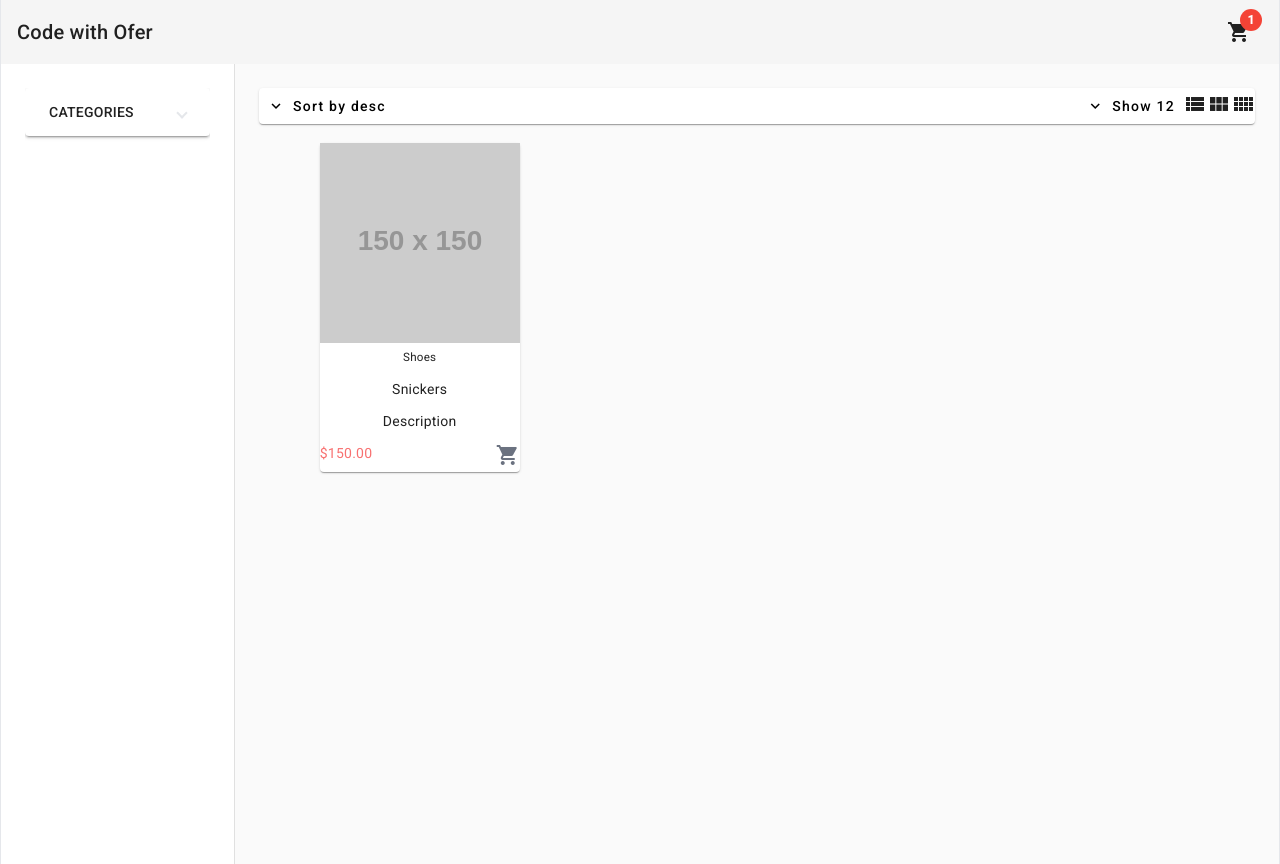
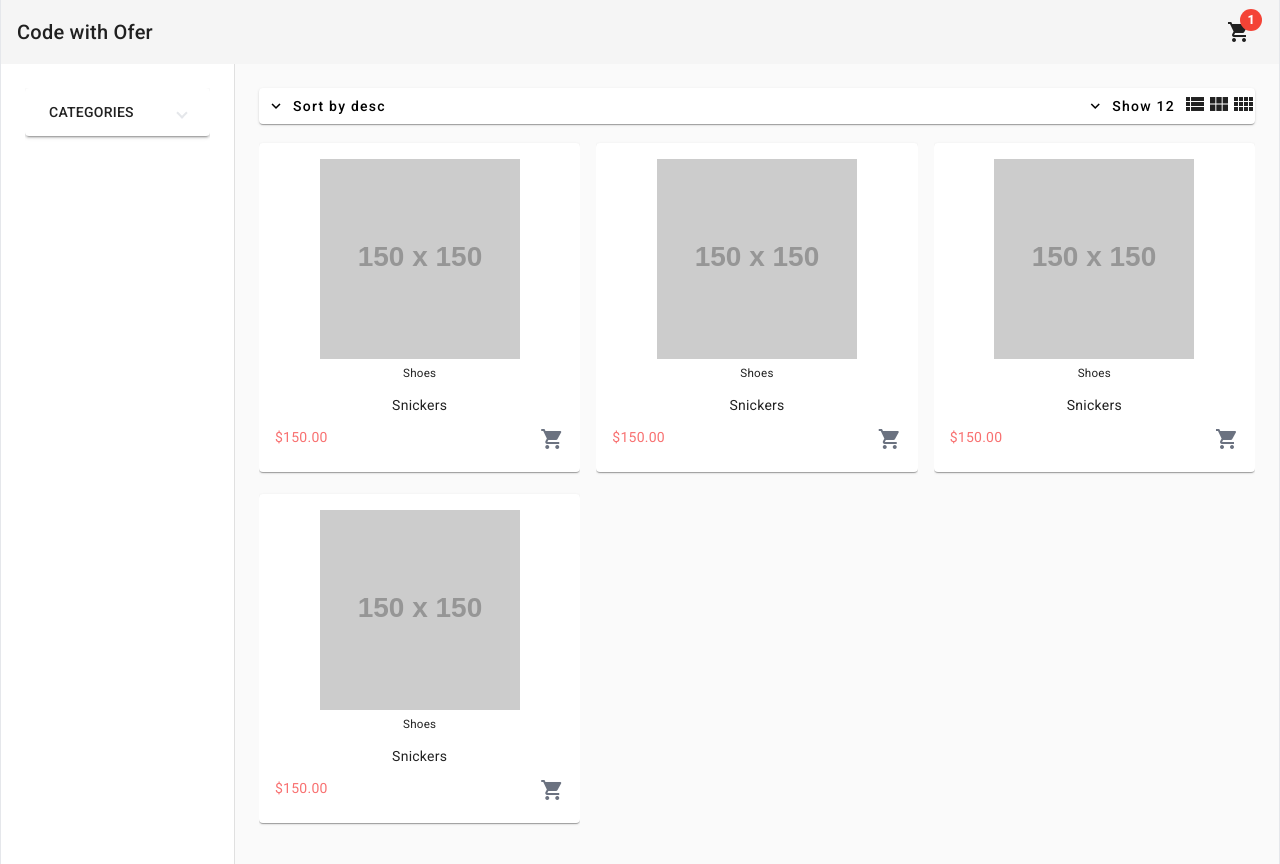
Before and after one commit to oferGavrilov/webshop, an Angular app: page /home in a window 1280 px wide. Built offline with nearby package versions, Linux system fonts and the light colour scheme.

Commit message:
added product list component

```diff
--- a/src/app/pages/home/components/product-box/product-box.component.html
+++ b/src/app/pages/home/components/product-box/product-box.component.html
@@ -1,11 +1,11 @@
-<mat-card class="text-center">
-      <div>
-            <img class="mb-1 mx-auto h-[200px]" src="https://via.placeholder.com/150" alt="" />
-            <div class="w-full">
+<mat-card [ngClass]="{'text-center': !fullWidthMode}">
+      <div [ngClass]="{flex: fullWidthMode}" class="p-4">
+            <img class="mb-1 mx-auto h-[200px]" src="https://via.placeholder.com/150" alt="" [ngClass]="{'h-200px': !fullWidthMode , 'h-[360px]':  fullWidthMode}"/>
+            <div class="w-full" [ngClass]="{'px-8  flex flex-col justify-between' : fullWidthMode}">
                   <div>
                         <h5>Shoes</h5>
                         <p class="truncate hover:whitespace-normal">Snickers</p>
-                        <p>Description</p>
+                        <p *ngIf="fullWidthMode">Description</p>
                   </div>
                   <div class="flex justify-between">
                         <span class="text-red-400">{{'150' | currency}}</span>
--- a/src/app/pages/home/components/product-box/product-box.component.ts
+++ b/src/app/pages/home/components/product-box/product-box.component.ts
@@ -1,4 +1,4 @@
-import { Component } from '@angular/core';
+import { Component, Input } from '@angular/core';
 
 @Component({
   selector: 'product-box',
@@ -6,4 +6,5 @@
 })
 export class ProductBoxComponent {
 
+  @Input() fullWidthMode = false
 }
--- a/src/app/pages/home/home.component.html
+++ b/src/app/pages/home/home.component.html
@@ -7,7 +7,16 @@
             <product-header (columnsCountChange)="onColumnsCountChange($event)"></product-header>
             <mat-grid-list gutterSize="16" [cols]="cols" [rowHeight]="rowHeight">
                   <mat-grid-tile>
-                        <product-box></product-box>
+                        <product-box class="w-full" [fullWidthMode]="cols === 1"></product-box>
+                  </mat-grid-tile>
+                  <mat-grid-tile>
+                        <product-box class="w-full" [fullWidthMode]="cols === 1"></product-box>
+                  </mat-grid-tile>
+                  <mat-grid-tile>
+                        <product-box class="w-full" [fullWidthMode]="cols === 1"></product-box>
+                  </mat-grid-tile>
+                  <mat-grid-tile>
+                        <product-box class="w-full" [fullWidthMode]="cols === 1"></product-box>
                   </mat-grid-tile>
             </mat-grid-list>
       </mat-drawer-content>
```
